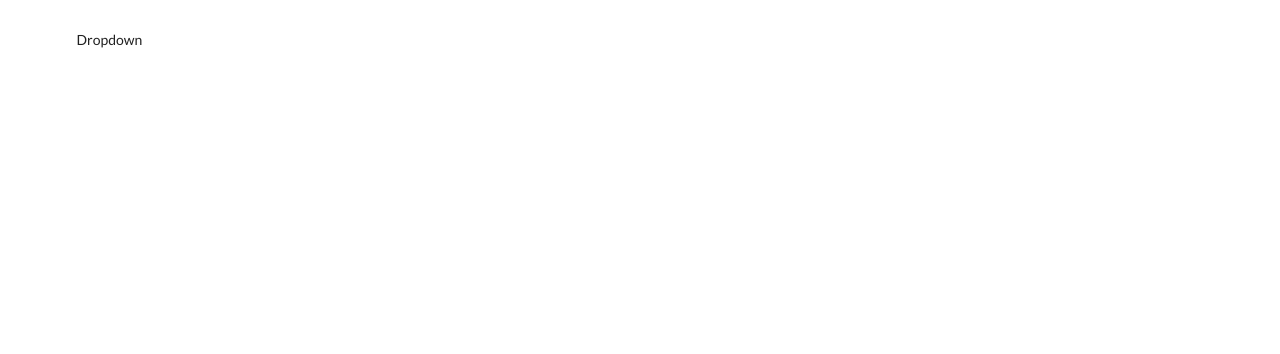
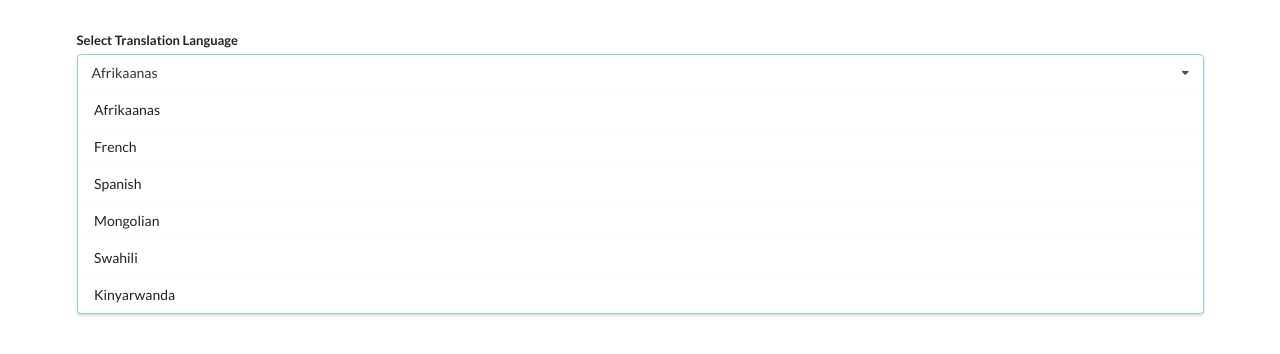
Before and after one commit to Manara-Ali/react-translator, a React (Create React App) app: page / in a window 1280 px wide. Shown: the top 354 px of the page. Built offline with nearby package versions, Linux system fonts and the light colour scheme.

Commit message:
Create html to render our dropdown and its list of options

```diff
--- a/src/components/Dropdown.jsx
+++ b/src/components/Dropdown.jsx
@@ -4,8 +4,28 @@ import React from "react";
 // 2. ADDITIONAL IMPORTS
 
 // 3. CREATE FUNCTION BASED COMPONENT
-const Dropdown = () => {
-  return <div>Dropdown</div>;
+const Dropdown = (props) => {
+  console.log(props);
+  // Create a list of all the languages in your dropdown
+  const listOfLanguages = props.options.map((element, index) => {
+    return (
+      <div key={index} className="item">
+        {element.languageName}
+      </div>
+    );
+  });
+  return (
+    <div className="ui form">
+      <div className="field">
+        <label className="label">Select Translation Language</label>
+        <div className="ui selection dropdown visible active">
+          <i className="dropdown icon"></i>
+          <div className="text">{props.language.languageName}</div>
+          <div className="menu visible transition">{listOfLanguages}</div>
+        </div>
+      </div>
+    </div>
+  );
 };
 
 // 4. EXPORT THAT COMPONENT TO BE USED IN OTHER PARTS OF OUR APPLICATION
```
